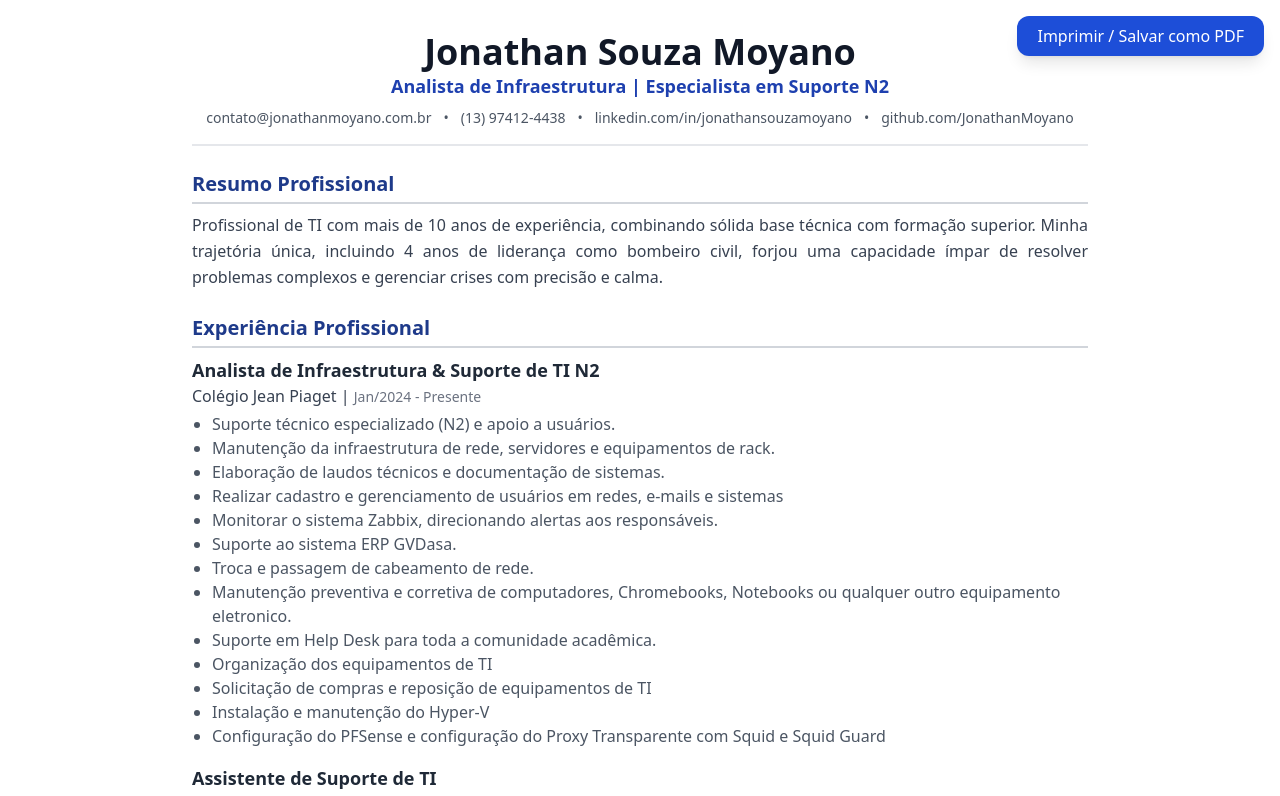
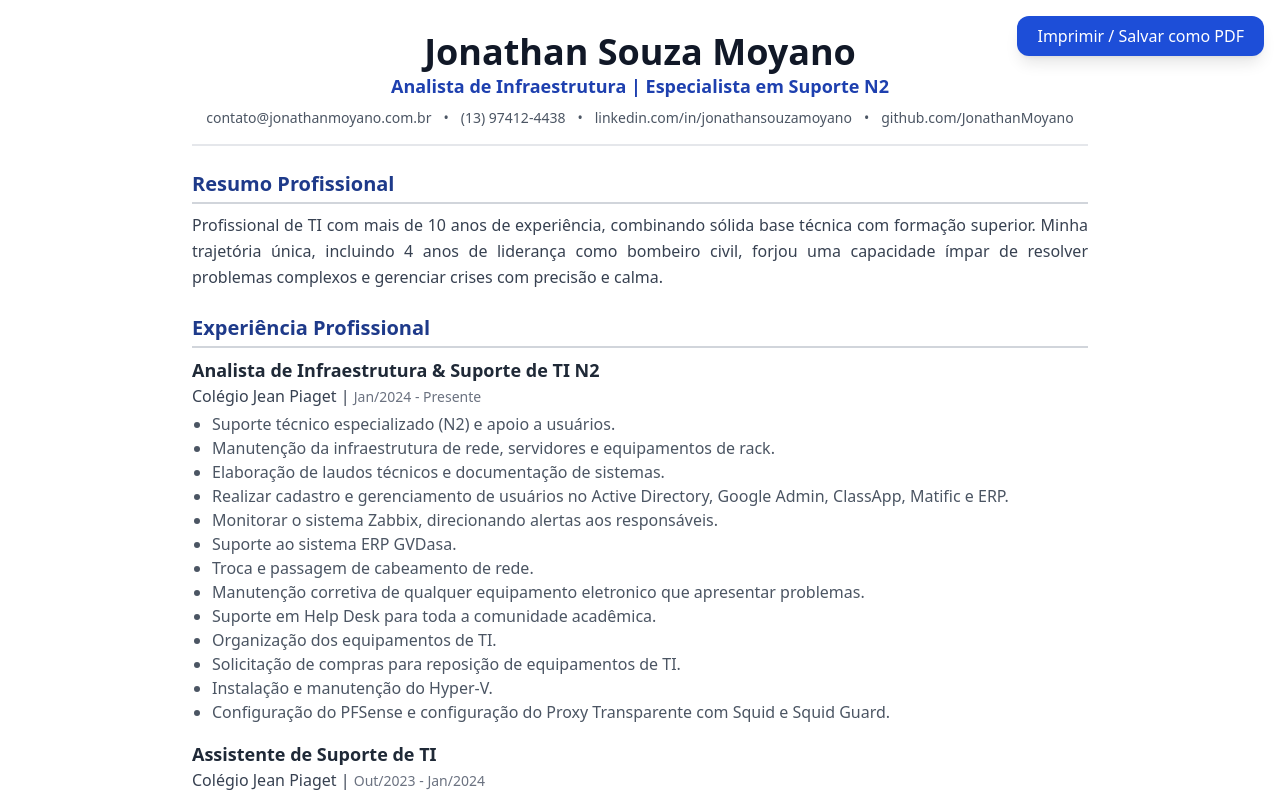
Before and after one commit to JonathanMoyano/curriculo, a Next.js app: page /imprimir in a window 1280 px wide. Shown: the top 796 px of the page. Built offline with nearby package versions, Linux system fonts and the light colour scheme.

Commit message:
Ajustes nas funções

```diff
--- a/src/data/cv-data.js
+++ b/src/data/cv-data.js
@@ -23,7 +23,7 @@ export const cvData = {
     { name: 'Segurança da Informação', level: 50 },
   ],
   experience: [
-    { role: 'Analista de Infraestrutura & Suporte de TI N2', company: 'Colégio Jean Piaget', period: 'Jan/2024 - Presente', tasks: ['Suporte técnico especializado (N2) e apoio a usuários.', 'Manutenção da infraestrutura de rede, servidores e equipamentos de rack.', 'Elaboração de laudos técnicos e documentação de sistemas.','Realizar cadastro e gerenciamento de usuários em redes, e-mails e sistemas','Monitorar o sistema Zabbix, direcionando alertas aos responsáveis.','Suporte ao sistema ERP GVDasa.','Troca e passagem de cabeamento de rede.','Manutenção preventiva e corretiva de computadores, Chromebooks, Notebooks ou qualquer outro equipamento eletronico.','Suporte em Help Desk para toda a comunidade acadêmica.','Organização dos equipamentos de TI','Solicitação de compras e reposição de equipamentos de TI','Instalação e manutenção do Hyper-V',' Configuração do PFSense e configuração do Proxy Transparente com Squid e Squid Guard'] },
+    { role: 'Analista de Infraestrutura & Suporte de TI N2', company: 'Colégio Jean Piaget', period: 'Jan/2024 - Presente', tasks: ['Suporte técnico especializado (N2) e apoio a usuários.', 'Manutenção da infraestrutura de rede, servidores e equipamentos de rack.', 'Elaboração de laudos técnicos e documentação de sistemas.','Realizar cadastro e gerenciamento de usuários no Active Directory, Google Admin, ClassApp, Matific e ERP.','Monitorar o sistema Zabbix, direcionando alertas aos responsáveis.','Suporte ao sistema ERP GVDasa.','Troca e passagem de cabeamento de rede.','Manutenção corretiva de qualquer equipamento eletronico que apresentar problemas.','Suporte em Help Desk para toda a comunidade acadêmica.','Organização dos equipamentos de TI.','Solicitação de compras para reposição de equipamentos de TI.','Instalação e manutenção do Hyper-V.',' Configuração do PFSense e configuração do Proxy Transparente com Squid e Squid Guard.'] },
     { role: 'Assistente de Suporte de TI', company: 'Colégio Jean Piaget', period: 'Out/2023 - Jan/2024', tasks: ['Manutenção preventiva e corretiva de computadores, Chromebooks e notebooks.', 'Suporte em Help Desk para toda a comunidade acadêmica.', 'Análise e modernização do sistema de CFTV.', 'Entregas de Chromebooks', 'Controle de saida e entrada de materiais', 'Organização dos equipamentos de TI', 'Solicitação de compras e reposição de equipamentos de TI'] },
     { role: 'Estágio de Suporte de TI', company: 'Colégio da Polícia Militar - Cruz Azul SP', period: 'Out/2022 - Out/2023', tasks: ['Suporte ao Sistema ERP TOTVS (RM e RM Saúde).', 'Gerenciamento de contas e permissões no Active Directory.', 'Manutenção preventiva no servidor local e sistemas de monitoramento.'] },
     { role: 'Técnico de Hardware (Autônomo)', company: 'Device Now', period: 'Jan/2010 - Out/2023', tasks: ['Diagnóstico e reparo avançado em placas eletrônicas.', 'Instalação e configuração de sistemas operacionais e software.', 'Recuperação de dados e remoção de vírus.'] },
```
